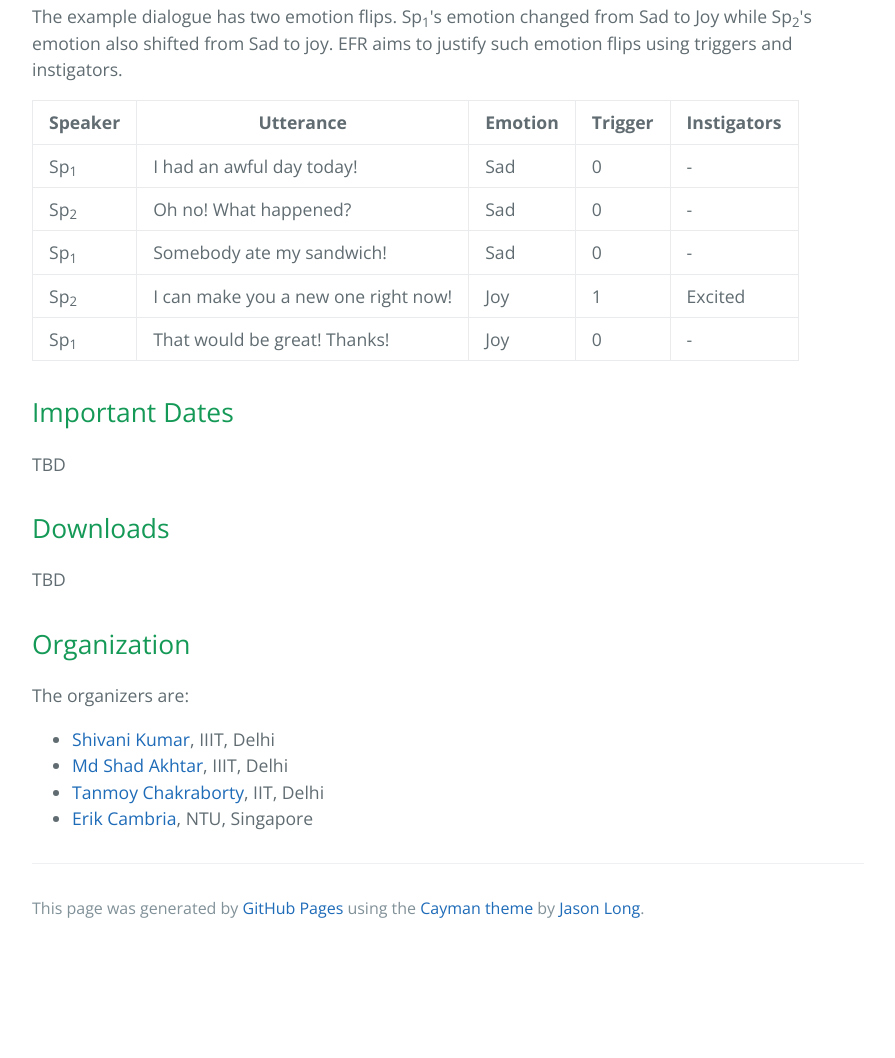
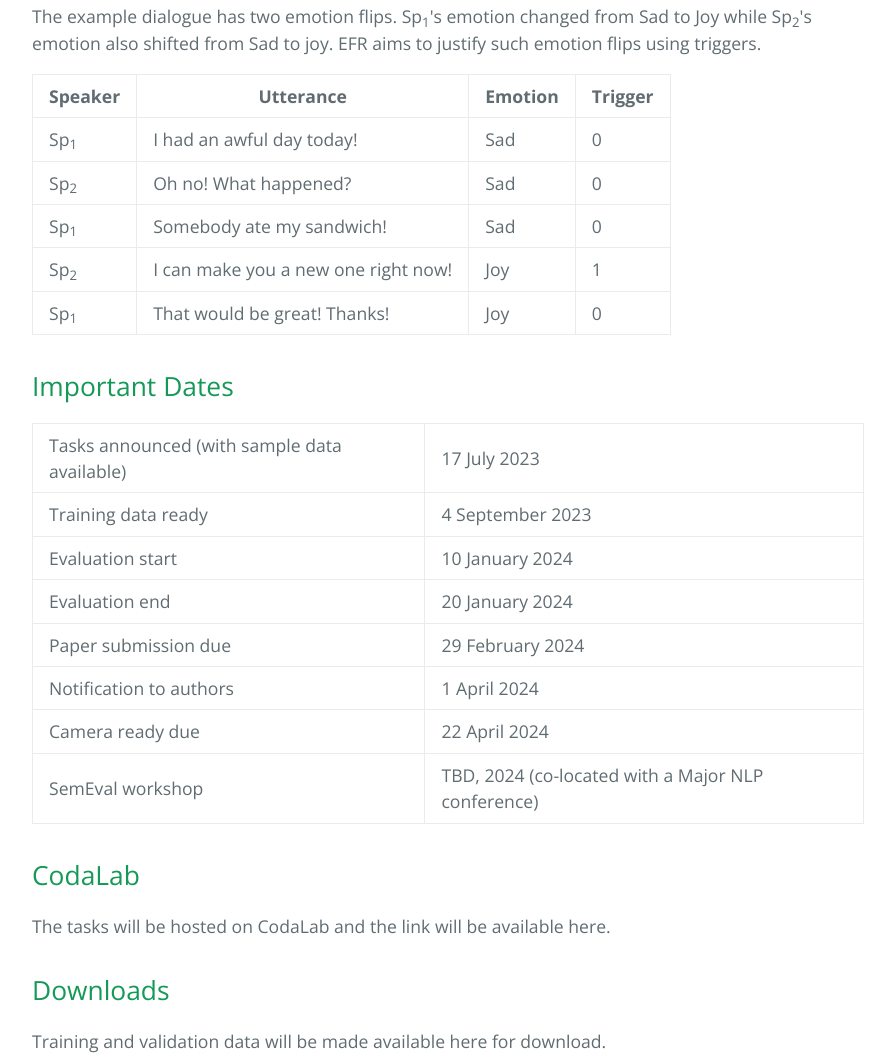
Before and after one commit to LCS2-IIITD/SemEval2024-EDiReF, a plain HTML site: page index.html in a window 1280 px wide. Shown: the part 1465-2523 px from the top of the page, without its empty margins (192-1087 px from the left). Before the commit the page ends 2417 px from the top, so only its background shows below. Drawn offline with nearby package versions, Linux system fonts and the light colour scheme.

Commit message:
modifications

```diff
--- a/index.html
+++ b/index.html
@@ -20,7 +20,7 @@
       <p>The <strong>EDiReF</strong> shared task at <a href="https://semeval.github.io/SemEval2024/">SemEval 2024</a> is an amalgamation of three subtasks tasks- (i) Emotion Recognition in Conversation <strong>(ERC)</strong> in Hindi-English code-mixed conversations, (ii) Emotion Flip Reasoning <strong>(EFR)</strong> in Hindi-English code-mixed conversations, and (iii) <strong>EFR</strong> in English conversations. The definition for the tasks of ERC and EFR are as illustrated below:</p>
 <ul>
 <li><strong>ERC</strong>:  Given a dialogue, ERC aims to assign an emotion to each utterance from a predefined set of possible emotions.</li>
-<li><strong>EFR</strong>: Given a dialogue, EFR aims to identify the trigger utterance(s) and instigators for an emotion-flip in a multi-party conversation dialogue.</li>
+<li><strong>EFR</strong>: Given a dialogue, EFR aims to identify the trigger utterance(s) for an emotion-flip in a multi-party conversation dialogue.</li>
 </ul>
 
 <h2>
@@ -93,7 +93,7 @@
 </tr>
 </tbody>
 </table>
-<p>The example dialogue has two emotion flips. Sp<sub>1</sub>&#39;s emotion changed from Sad to Joy while Sp<sub>2</sub>&#39;s emotion also shifted from Sad to joy. EFR aims to justify such emotion flips using triggers and instigators.</p>
+<p>The example dialogue has two emotion flips. Sp<sub>1</sub>&#39;s emotion changed from Sad to Joy while Sp<sub>2</sub>&#39;s emotion also shifted from Sad to joy. EFR aims to justify such emotion flips using triggers.</p>
 <table>
 <thead>
 <tr>
@@ -101,7 +101,6 @@
 <th>Utterance</th>
 <th>Emotion</th>
 <th>Trigger</th>
-<th>Instigators</th>
 </tr>
 </thead>
 <tbody>
@@ -110,35 +109,30 @@
 <td>I had an awful day today!</td>
 <td>Sad</td>
 <td>0</td>
-<td>-</td>
 </tr>
 <tr>
 <td>Sp<sub>2</sub></td>
 <td>Oh no! What happened?</td>
 <td>Sad</td>
 <td>0</td>
-<td>-</td>
 </tr>
 <tr>
 <td>Sp<sub>1</sub></td>
 <td>Somebody ate my sandwich!</td>
 <td>Sad</td>
 <td>0</td>
-<td>-</td>
 </tr>
 <tr>
 <td>Sp<sub>2</sub></td>
 <td>I can make you a new one right now!</td>
 <td>Joy</td>
 <td>1</td>
-<td>Excited</td>
 </tr>
 <tr>
 <td>Sp<sub>1</sub></td>
 <td>That would be great! Thanks!</td>
 <td>Joy</td>
 <td>0</td>
-<td>-</td>
 </tr>
 </tbody>
 </table>
@@ -147,12 +141,52 @@
 <h2>
 <a id="important-dates" class="anchor" href="#important-dates" aria-hidden="true"><span aria-hidden="true" class="octicon octicon-link"></span></a>Important Dates</h2>
 
-<p>TBD</p>
+<table>
+<tbody>
+  <tr>
+    <td>Tasks announced (with sample data available)</td>
+    <td>17 July 2023</td>
+  </tr>
+  <tr>
+    <td>Training data ready</td>
+    <td>4 September 2023</td>
+  </tr>
+  <tr>
+    <td>Evaluation start</td>
+    <td>10 January 2024</td>
+  </tr>
+  <tr>
+    <td>Evaluation end</td>
+    <td>20 January 2024</td>
+  </tr>
+  <tr>
+    <td>Paper submission due</td>
+    <td>29 February 2024</td>
+  </tr>
+  <tr>
+    <td>Notification to authors</td>
+    <td>1 April 2024</td>
+  </tr>
+  <tr>
+    <td>Camera ready due</td>
+    <td>22 April 2024</td>
+  </tr>
+  <tr>
+    <td>SemEval workshop</td>
+    <td>TBD, 2024 (co-located with a Major NLP conference)</td>
+  </tr>
+</tbody>
+</table>
+
+<h2>
+<a id="codalab" class="anchor" href="#codalab" aria-hidden="true"><span aria-hidden="true" class="octicon octicon-link"></span></a>CodaLab</h2>
+
+<p>The tasks will be hosted on CodaLab and the link will be available here.</p>
 
 <h2>
 <a id="downloads" class="anchor" href="#downloads" aria-hidden="true"><span aria-hidden="true" class="octicon octicon-link"></span></a>Downloads</h2>
 
-<p>TBD</p>
+<p>Training and validation data will be made available here for download.</p>
 
 <h2>
 <a id="organization" class="anchor" href="#organization" aria-hidden="true"><span aria-hidden="true" class="octicon octicon-link"></span></a>Organization</h2>
--- a/params.json
+++ b/params.json
@@ -1,7 +1,7 @@
 {
     "name": "SemEval 2024 Task: Emotion Discovery and Reasoning its Flip in Conversation (EDiReF)",
     "tagline": "Task Home Page",
-    "body": "The __EDiReF__ shared task at [SemEval2014](https://semeval.github.io/SemEval2024/)is an amalgamation of three subtasks tasks- (i) Emotion Recognition in Conversation __(ERC)__ in Hindi-English code-mixed conversations, (ii) Emotion Flip Reasoning __(EFR)__ in Hindi-English code-mixed conversations, and (iii) __EFR__ in English conversations. The definition for the tasks of ERC and EFR are as illustrated below:\r\n\r\n* __ERC__:  Given a dialogue, ERC aims to assign an emotion to each utterance from a predefined set of possible emotions. * __EFR__: Given a dialogue, EFR aims to identify the trigger utterance(s) and instigators for an emotion-flip in a multi-party conversation dialogue.",
+    "body": "The __EDiReF__ shared task at [SemEval2014](https://semeval.github.io/SemEval2024/)is an amalgamation of three subtasks tasks- (i) Emotion Recognition in Conversation __(ERC)__ in Hindi-English code-mixed conversations, (ii) Emotion Flip Reasoning __(EFR)__ in Hindi-English code-mixed conversations, and (iii) __EFR__ in English conversations. The definition for the tasks of ERC and EFR are as illustrated below:\r\n\r\n* __ERC__:  Given a dialogue, ERC aims to assign an emotion to each utterance from a predefined set of possible emotions. * __EFR__: Given a dialogue, EFR aims to identify the trigger utterance(s) for an emotion-flip in a multi-party conversation dialogue.",
     "google": "",
     "note": "Don't delete this file! It's used internally to help with page regeneration."
 }
```
Also changed, not shown: 1 other file.
